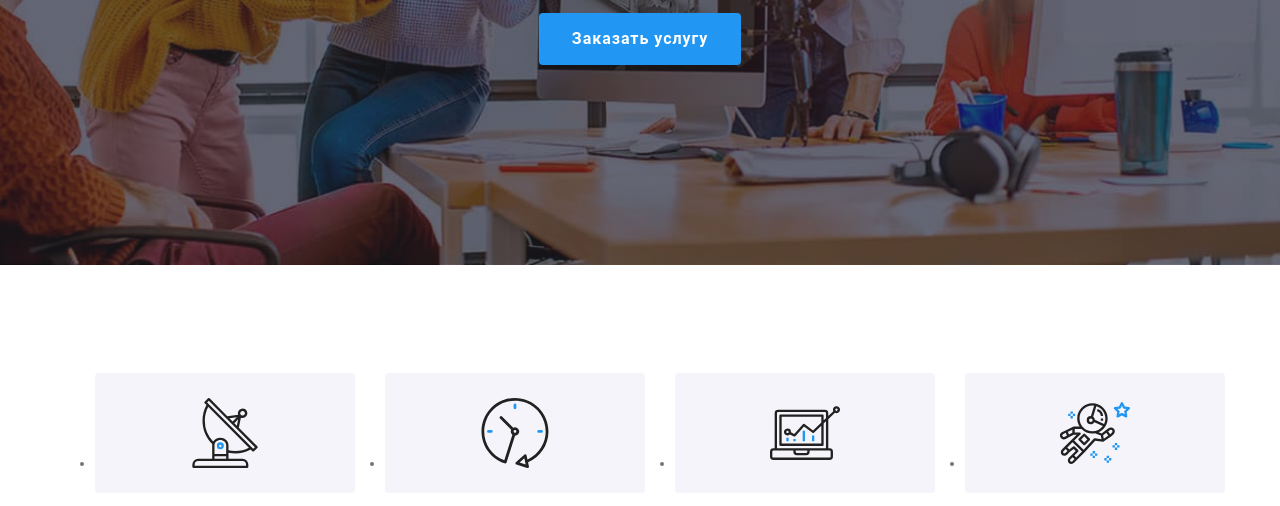
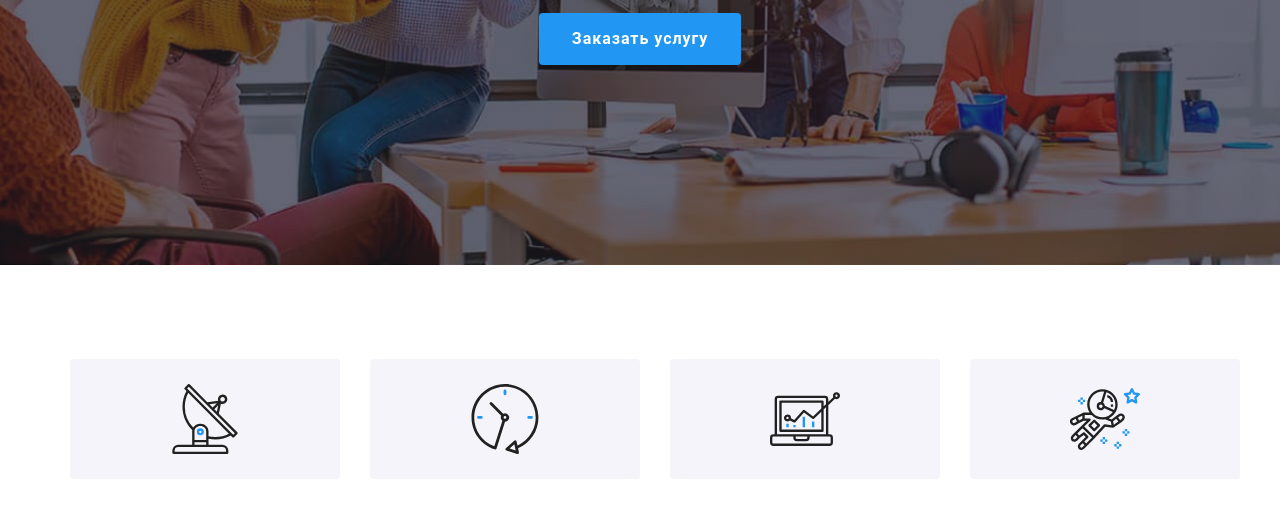
Before and after one commit to Ildar050/goit-markup-hw-07, a plain HTML site: page index.html in a window 1280 px wide. Shown: the part 418-924 px from the top of the page. Drawn offline with Linux system fonts and the light colour scheme; a web font is replaced by a local one.

Commit message:
вносит правки

```diff
--- a/sass/components/_feature.scss
+++ b/sass/components/_feature.scss
@@ -4,6 +4,7 @@
   @extend %list;
   margin: 0;
   padding: 0;
+  list-style: none;
 }
 
 .feature {
--- a/sass/components/_hero.scss
+++ b/sass/components/_hero.scss
@@ -24,7 +24,7 @@
 
   color: $white-color;
   @include font($black, 44px, 1.36, 0.06em);
-
+}
 
 .hero__button {
   display: inline-block;
```
Also changed, not shown: css/main.css, css/main.min.css, 2 other files.
